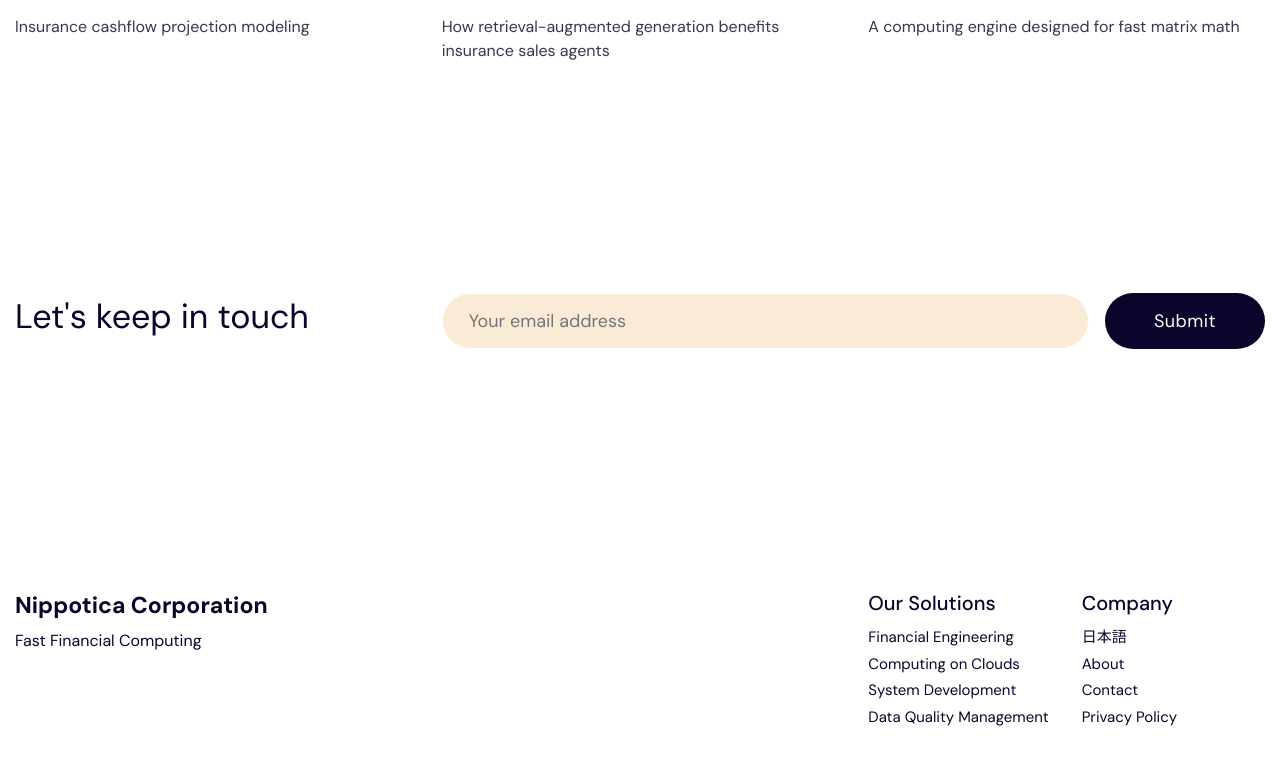
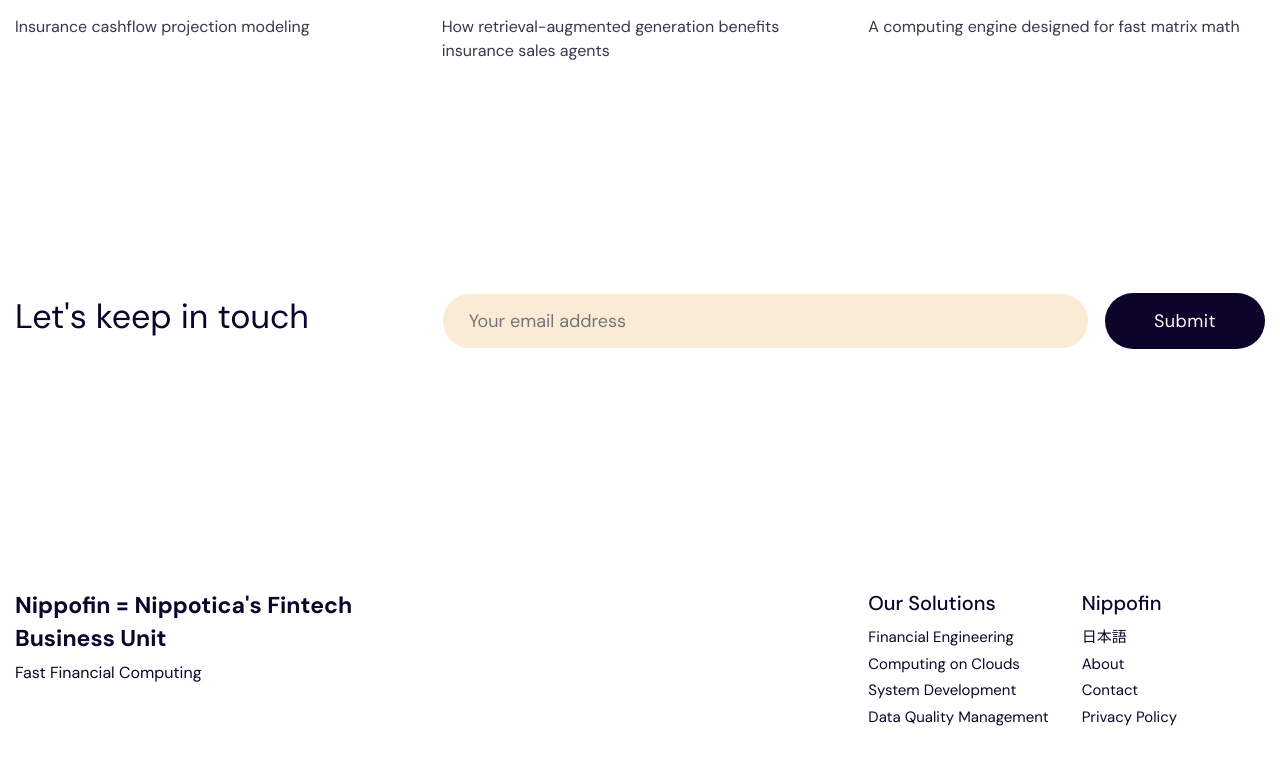
Before and after one commit to Nippotica/webnippofin, a Jekyll site: the page built from pages/home.md, in a window 1280 px wide and 900 px high, scrolled down 1457 px. Shown: the top 765 px of the window. Built offline with Jekyll 4.4.1, drawn with Linux system fonts in a browser that asks for light colours.

Commit message:
Update _config.yml

```diff
--- a/_config.yml
+++ b/_config.yml
@@ -178,7 +178,7 @@ menu:
 
 footer:
   enable_footer: true # show/hide the entire footer
-  footer_title: "Nippotica Corporation"
+  footer_title: "Nippofin = Nippotica's Fintech Business Unit"
   footer_description: "Fast Financial Computing"
   enable_social_media_icons: false
   enable_contact_details: false
@@ -186,7 +186,7 @@ footer:
   enable_menu_footer_secondary: true
   enable_menu_footer_tertiary: false
   footer_primary_menu_title: "Our Solutions"
-  footer_secondary_menu_title: "Company"
+  footer_secondary_menu_title: "Nippofin"
   footer_tertiary_menu_title: "Other"
 
 bottom:
```
